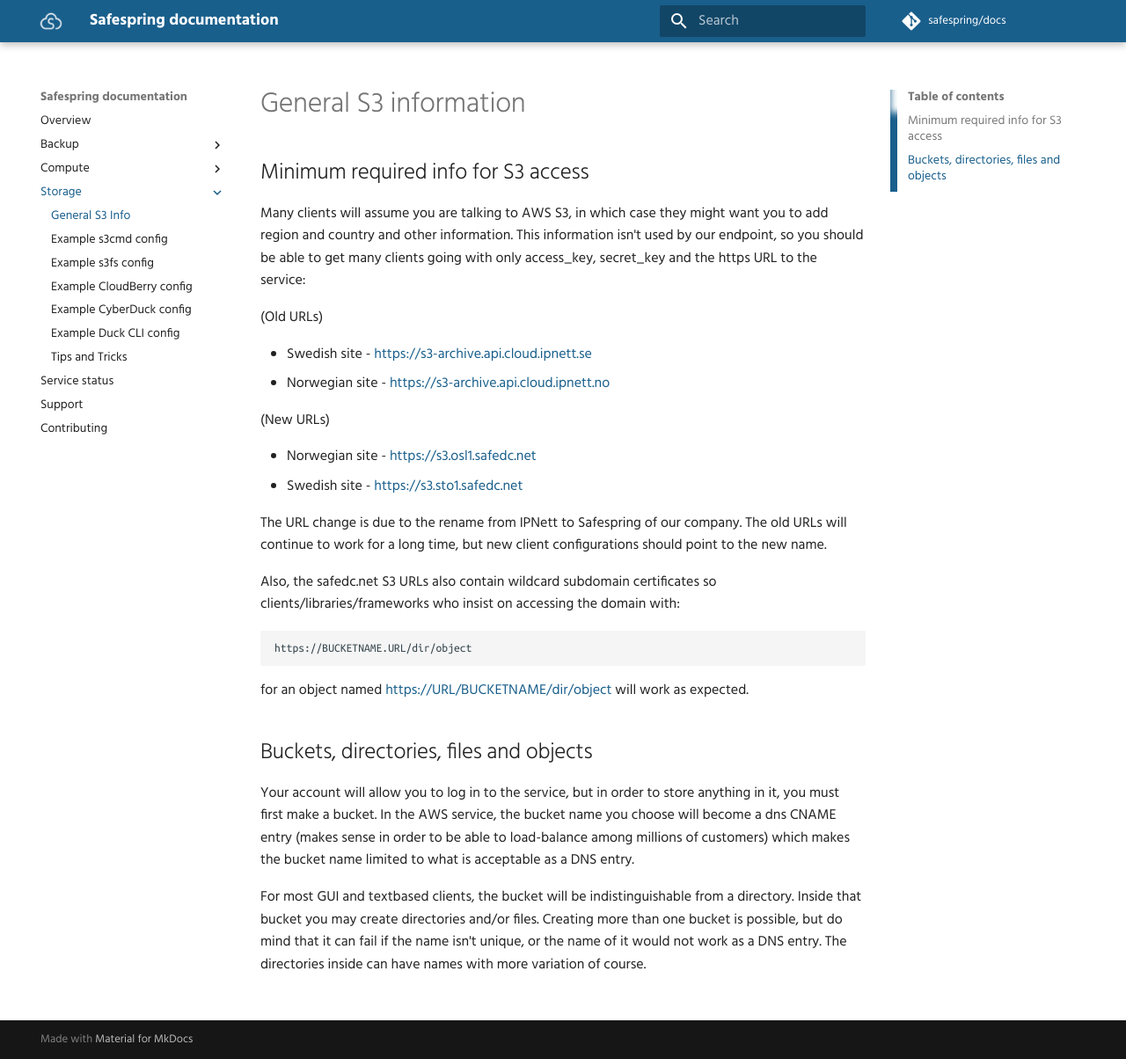
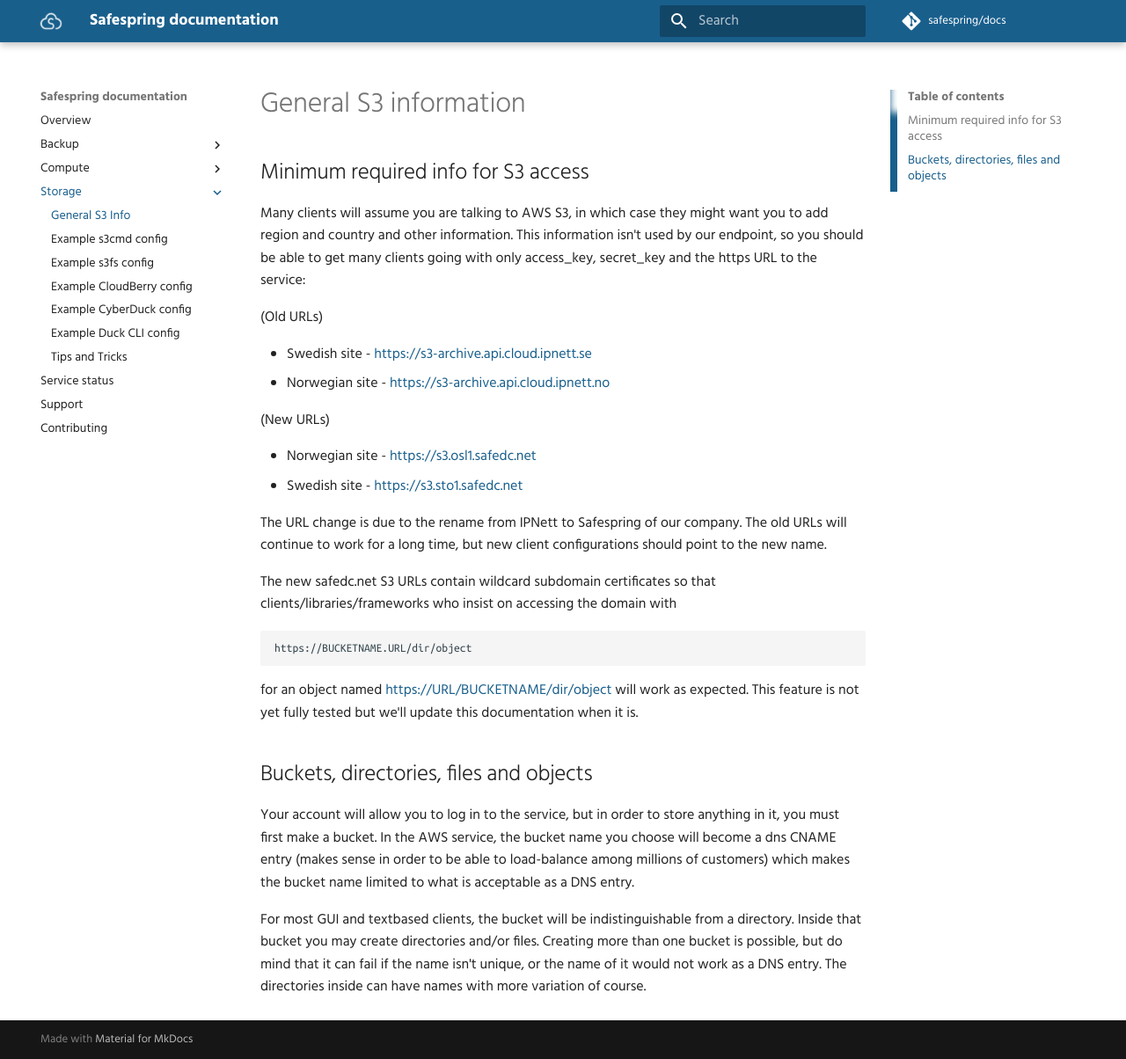
Before and after one commit to safespring/docs, an MkDocs documentation site: the page built from content/storage/generalinfo.md, in a window 1280 px wide and 1204 px high. Shown: the whole window at 88% size. Built offline with MkDocs 1.6.1 and Material for MkDocs 9.7.7, drawn with Linux system fonts in a browser that asks for light colours; comment, search, counter and statistics services are not loaded; old or Windows-style settings are respelled for this version of MkDocs.

```diff
--- a/content/storage/generalinfo.md
+++ b/content/storage/generalinfo.md
@@ -22,14 +22,14 @@ The URL change is due to the rename from IPNett to Safespring of our
 company.  The old URLs will continue to work for a long time, but new
 client configurations should point to the new name.
 
-Also, the safedc.net S3 URLs also contain wildcard subdomain
-certificates so clients/libraries/frameworks who insist on accessing
-the domain with:
+The new safedc.net S3 URLs contain wildcard subdomain certificates so that
+clients/libraries/frameworks who insist on accessing the domain with
 
     https://BUCKETNAME.URL/dir/object
 
-for an object named https://URL/BUCKETNAME/dir/object will work as
-expected.
+for an object named https://URL/BUCKETNAME/dir/object will work as expected.
+This feature is not yet fully tested but we'll update this documentation when
+it is.
 
 ## Buckets, directories, files and objects
 
```
Also changed, not shown: content/storage/cyberduck.md (+3 -3 lines), content/storage/s3cmd.md (+2 -2 lines).
